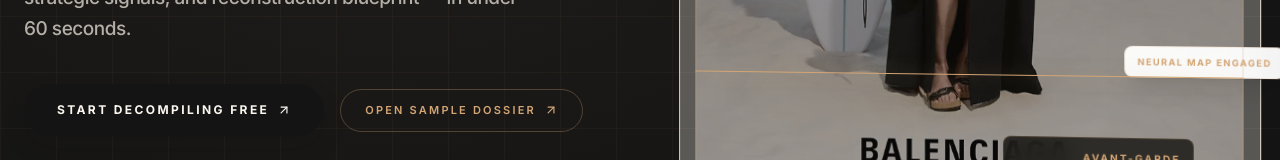
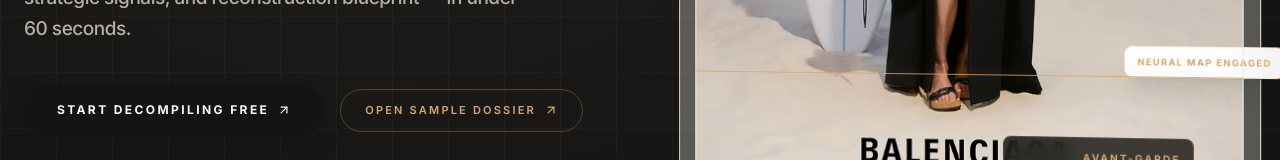
Before and after one commit to popvisly/visual-decompiler, a Next.js app: page / in a window 1280 px wide. Shown: the part 600-760 px from the top of the page. Built offline with nearby package versions, Linux system fonts and the light colour scheme; no server answers.

Commit message:
Reduce hero scanner image wash

```diff
--- a/src/components/marketing/AdRolodexScanner.tsx
+++ b/src/components/marketing/AdRolodexScanner.tsx
@@ -47,16 +47,16 @@ export default function AdRolodexScanner() {
                                 alt={activeAd.label}
                                 fill
                                 unoptimized
-                                className="object-cover opacity-60 grayscale-[0.3]"
+                                className="object-cover opacity-90 saturate-[1.03] contrast-[1.02]"
                             />
 
                             {/* Scanner Overlay Elements */}
                             <div className="absolute inset-0 z-20 pointer-events-none">
-                                <div className="absolute inset-0 border-[0.5px] border-[#D4A574]/30" />
+                                <div className="absolute inset-0 border-[0.5px] border-[#D4A574]/22" />
                                 <motion.div
                                     animate={{ top: ['0%', '100%', '0%'] }}
                                     transition={{ duration: 4, repeat: Infinity, ease: "linear" }}
-                                    className="absolute left-0 right-0 h-px bg-[#D4A574] shadow-[0_0_15px_rgba(212,165,116,0.6)]"
+                                    className="absolute left-0 right-0 h-px bg-[#D4A574]/80 shadow-[0_0_12px_rgba(212,165,116,0.35)]"
                                 />
 
                                 {/* Live Labels */}
```
